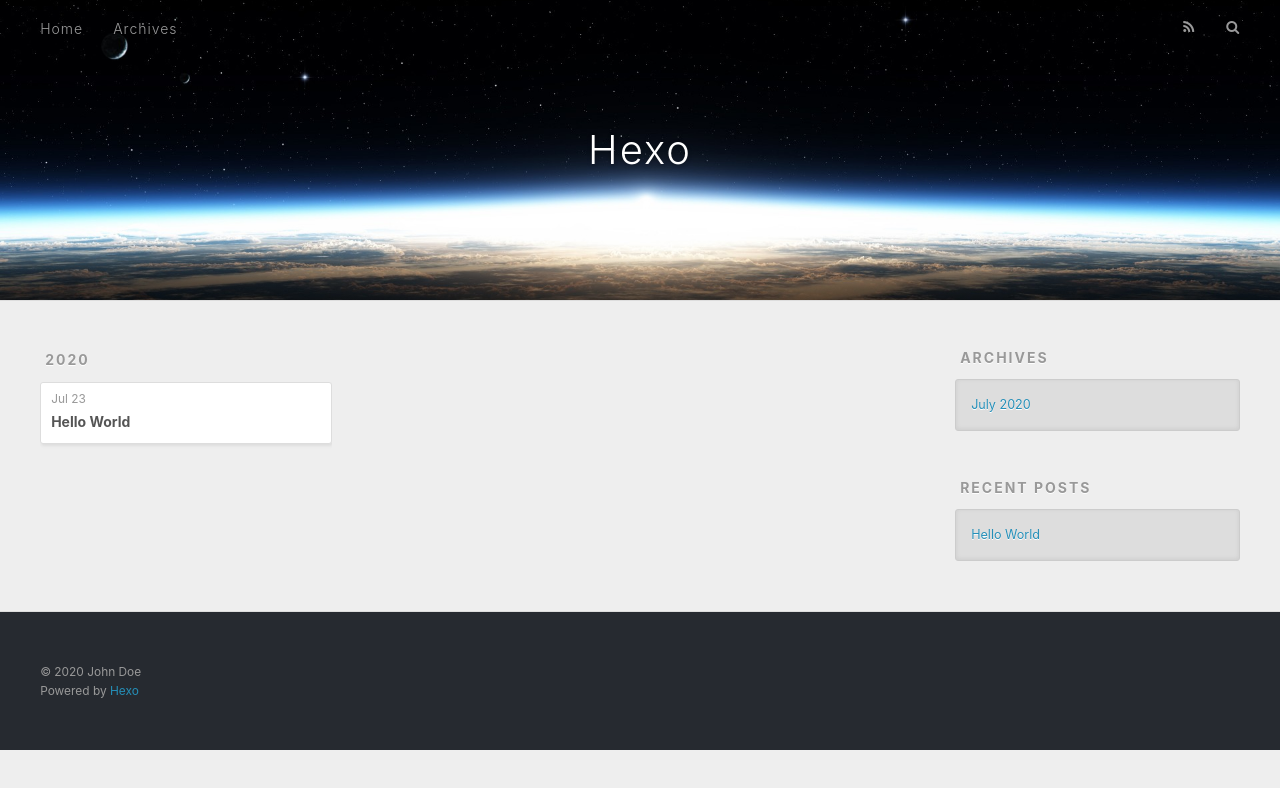
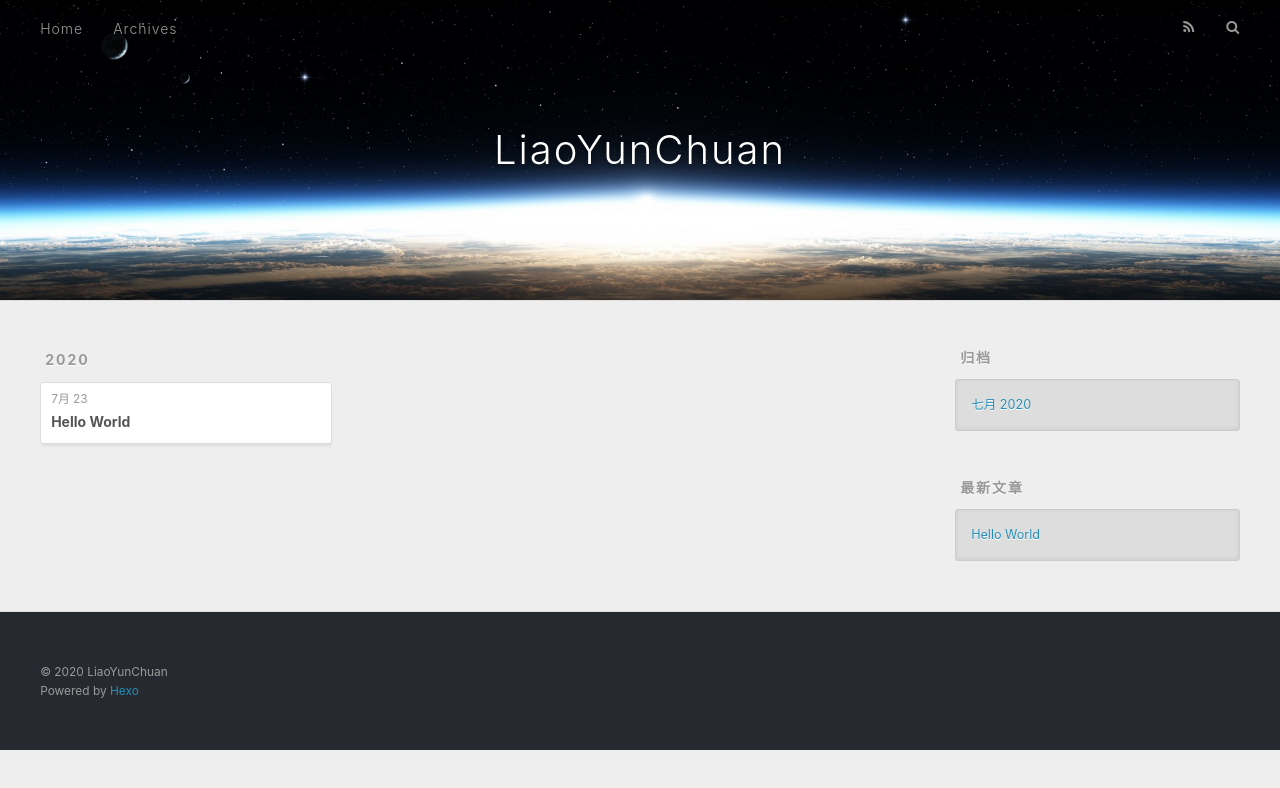
Before and after one commit to LiaoYunChuan/LiaoYunChuan.github.io, a plain HTML site: page archives/index.html in a window 1280 px wide. Drawn offline with nearby package versions, Linux system fonts and the light colour scheme.

Commit message:
Site updated: 2020-07-23 16:29:17

```diff
--- a/archives/index.html
+++ b/archives/index.html
@@ -5,17 +5,19 @@
 
 
 
-  <title>Archives | Hexo</title>
+  <title>归档 | LiaoYunChuan</title>
   <meta name="viewport" content="width=device-width, initial-scale=1, maximum-scale=1">
-  <meta property="og:type" content="website">
-<meta property="og:title" content="Hexo">
+  <meta name="description" content="廖运川的博客">
+<meta property="og:type" content="website">
+<meta property="og:title" content="LiaoYunChuan">
 <meta property="og:url" content="http://yoursite.com/archives/index.html">
-<meta property="og:site_name" content="Hexo">
-<meta property="og:locale" content="en_US">
-<meta property="article:author" content="John Doe">
+<meta property="og:site_name" content="LiaoYunChuan">
+<meta property="og:description" content="廖运川的博客">
+<meta property="og:locale" content="zh_CN">
+<meta property="article:author" content="LiaoYunChuan">
 <meta name="twitter:card" content="summary">
 
-    <link rel="alternate" href="/atom.xml" title="Hexo" type="application/atom+xml">
+    <link rel="alternate" href="/atom.xml" title="LiaoYunChuan" type="application/atom+xml">
 
 
     <link rel="icon" href="/favicon.png">
@@ -36,7 +38,7 @@
   <div id="header-outer" class="outer">
     <div id="header-title" class="inner">
       <h1 id="logo-wrap">
-        <a href="/" id="logo">Hexo</a>
+        <a href="/" id="logo">LiaoYunChuan</a>
       </h1>
 
     </div>
@@ -53,7 +55,7 @@
 
           <a id="nav-rss-link" class="nav-icon" href="/atom.xml" title="RSS Feed"></a>
 
-        <a id="nav-search-btn" class="nav-icon" title="Search"></a>
+        <a id="nav-search-btn" class="nav-icon" title="搜索"></a>
       </nav>
       <div id="search-form-wrap">
         <form action="//google.com/search" method="get" accept-charset="UTF-8" class="search-form"><input type="search" name="q" class="search-form-input" placeholder="Search"><button type="submit" class="search-form-submit">&#xF002;</button><input type="hidden" name="sitesearch" value="http://yoursite.com"></form>
@@ -79,7 +81,7 @@
   <div class="archive-article-inner">
     <header class="archive-article-header">
       <a href="/2020/07/23/hello-world/" class="archive-article-date">
-  <time datetime="2020-07-23T08:01:46.675Z" itemprop="datePublished">Jul 23</time>
+  <time datetime="2020-07-23T08:01:46.675Z" itemprop="datePublished">7月 23</time>
 </a>
 
 
@@ -111,9 +113,9 @@
 
 
   <div class="widget-wrap">
-    <h3 class="widget-title">Archives</h3>
+    <h3 class="widget-title">归档</h3>
     <div class="widget">
-      <ul class="archive-list"><li class="archive-list-item"><a class="archive-list-link" href="/archives/2020/07/">July 2020</a></li></ul>
+      <ul class="archive-list"><li class="archive-list-item"><a class="archive-list-link" href="/archives/2020/07/">七月 2020</a></li></ul>
     </div>
   </div>
 
@@ -121,7 +123,7 @@
 
 
   <div class="widget-wrap">
-    <h3 class="widget-title">Recent Posts</h3>
+    <h3 class="widget-title">最新文章</h3>
     <div class="widget">
       <ul>
 
@@ -141,7 +143,7 @@
 
   <div class="outer">
     <div id="footer-info" class="inner">
-      &copy; 2020 John Doe<br>
+      &copy; 2020 LiaoYunChuan<br>
       Powered by <a href="http://hexo.io/" target="_blank">Hexo</a>
     </div>
   </div>
```
Also changed, not shown: 2020/07/23/hello-world/index.html (+11 -11 lines), archives/2020/07/index.html (+16 -14 lines), archives/2020/index.html (+16 -14 lines), index.html (+15 -13 lines).
